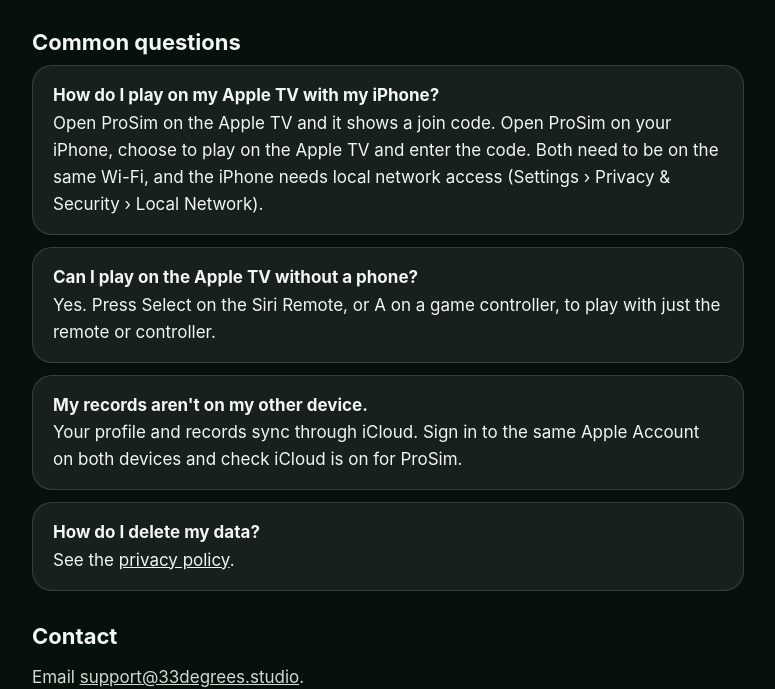
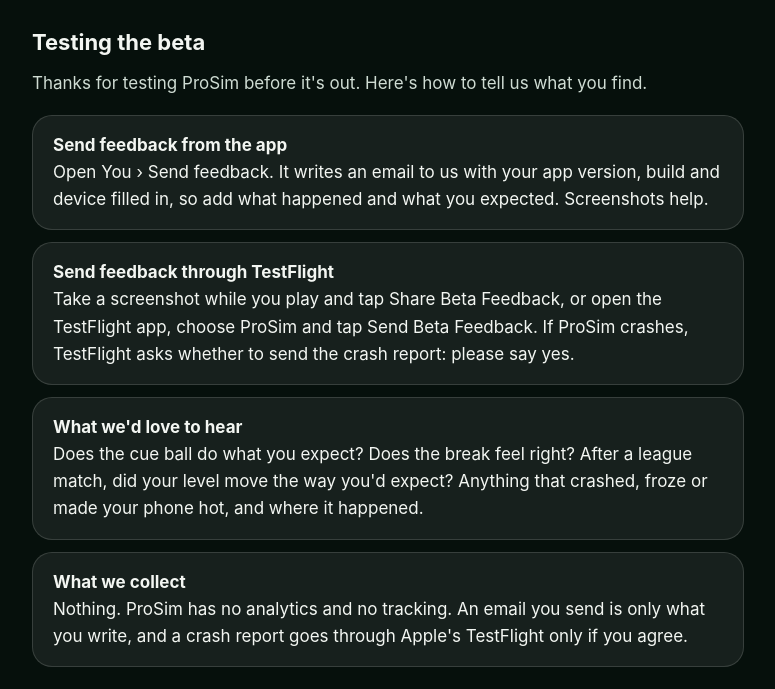
Before and after one commit to jlr9842/poolpositiongame-site, a plain HTML site: page prosim/support/index.html in a window 1280 px wide. Shown: the part 303-992 px from the top of the page, without its empty margins (252-1027 px from the left). Drawn offline with Linux system fonts and the light colour scheme.

Commit message:
ProSim support: a Testing the beta section (#beta): in-app Send feedback, TestFlight feedback and crashes, what we'd love to hear, nothing collected
Co-Authored-By: Claude Opus 5.5 <noreply@anthropic.com>

```diff
--- a/prosim/support/index.html
+++ b/prosim/support/index.html
@@ -9,6 +9,13 @@
 <p class="kick">Pool Position: ProSim</p>
 <h1>Support</h1>
 <p class="muted">ProSim is coming to iPhone, iPad and Apple TV. These answers are for testers today and players later.</p>
+
+<h2 id="beta">Testing the beta</h2>
+<p>Thanks for testing ProSim before it's out. Here's how to tell us what you find.</p>
+<div class="card"><strong>Send feedback from the app</strong><br>Open You › Send feedback. It writes an email to us with your app version, build and device filled in, so add what happened and what you expected. Screenshots help.</div>
+<div class="card"><strong>Send feedback through TestFlight</strong><br>Take a screenshot while you play and tap Share Beta Feedback, or open the TestFlight app, choose ProSim and tap Send Beta Feedback. If ProSim crashes, TestFlight asks whether to send the crash report: please say yes.</div>
+<div class="card"><strong>What we'd love to hear</strong><br>Does the cue ball do what you expect? Does the break feel right? After a league match, did your level move the way you'd expect? Anything that crashed, froze or made your phone hot, and where it happened.</div>
+<div class="card"><strong>What we collect</strong><br>Nothing. ProSim has no analytics and no tracking. An email you send is only what you write, and a crash report goes through Apple's TestFlight only if you agree.</div>
 
 <h2>Common questions</h2>
 <div class="card"><strong>How do I play on my Apple TV with my iPhone?</strong><br>Open ProSim on the Apple TV and it shows a join code. Open ProSim on your iPhone, choose to play on the Apple TV and enter the code. Both need to be on the same Wi-Fi, and the iPhone needs local network access (Settings › Privacy &amp; Security › Local Network).</div>
```
